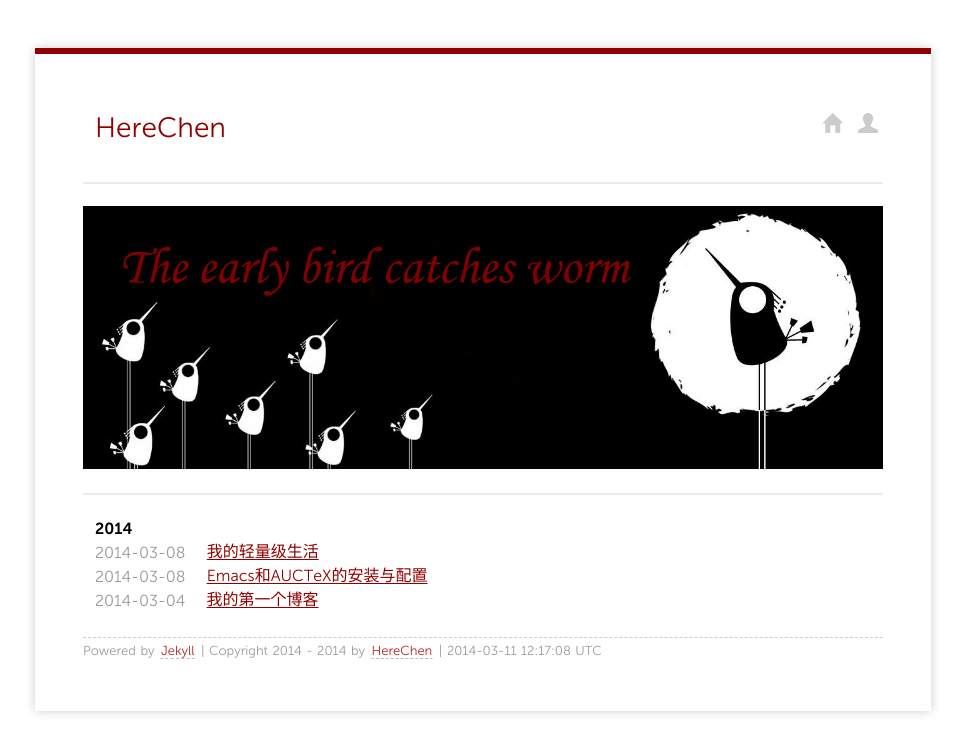
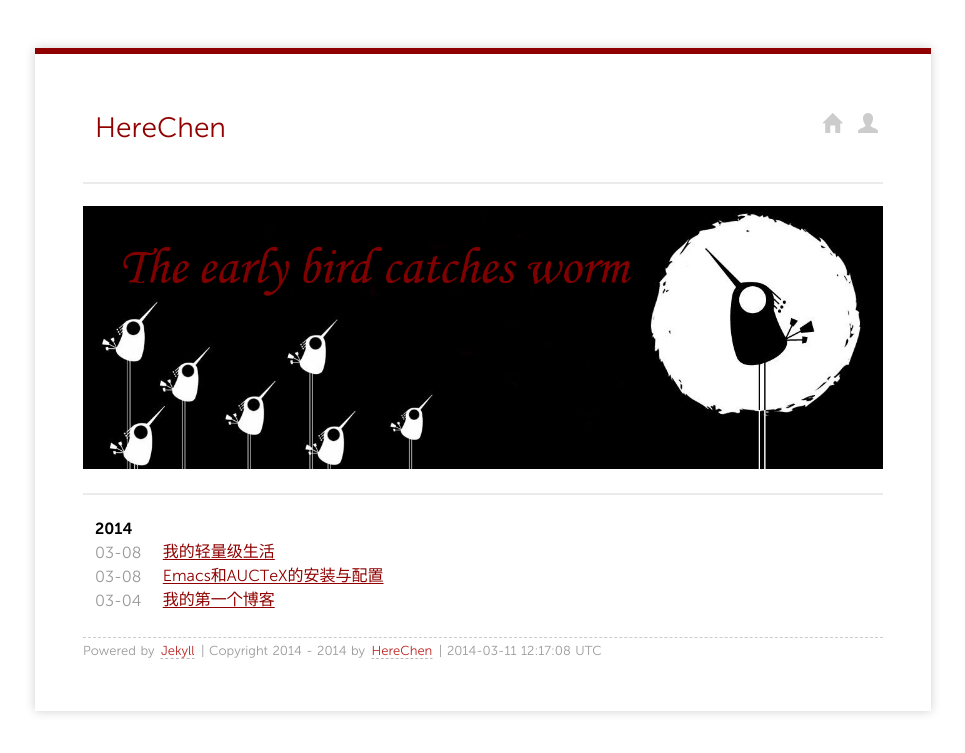
Before and after one commit to Xuezhiyuanlin/herechen.github.io, a Jekyll site: the page built from index.html, in a window 1280 px wide. Shown: the top 753 px of the page, without its empty margins (157-1122 px from the left). Built offline with Jekyll 4.4.1, drawn with Linux system fonts in a browser that asks for light colours.

Commit message:
herechen

```diff
--- a/index.html
+++ b/index.html
@@ -16,7 +16,7 @@
     <li class="listing-seperator">{{ y }}</li>
   {% endif %}
   <li class="listing-item">
-    <time datetime="{{ post.date | date:"%Y-%m-%d" }}">{{ post.date | date:"%Y-%m-%d" }}</time>
+    <time datetime="{{ post.date | date:"%m-%d" }}">{{ post.date | date:"%m-%d" }}</time>
     <a href="{{ post.url }}" title="{{ post.title }}">{{ post.title }}</a>
   </li>
 {% endfor %}
```
